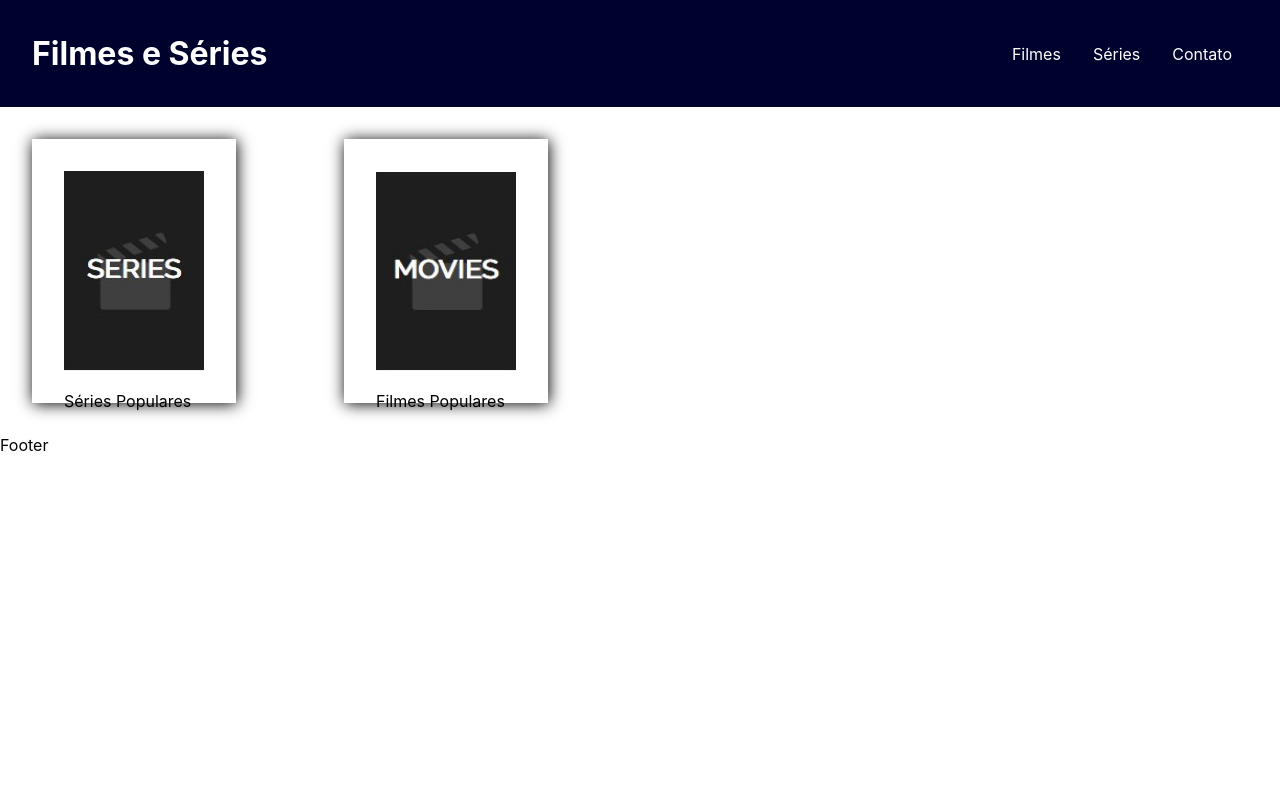
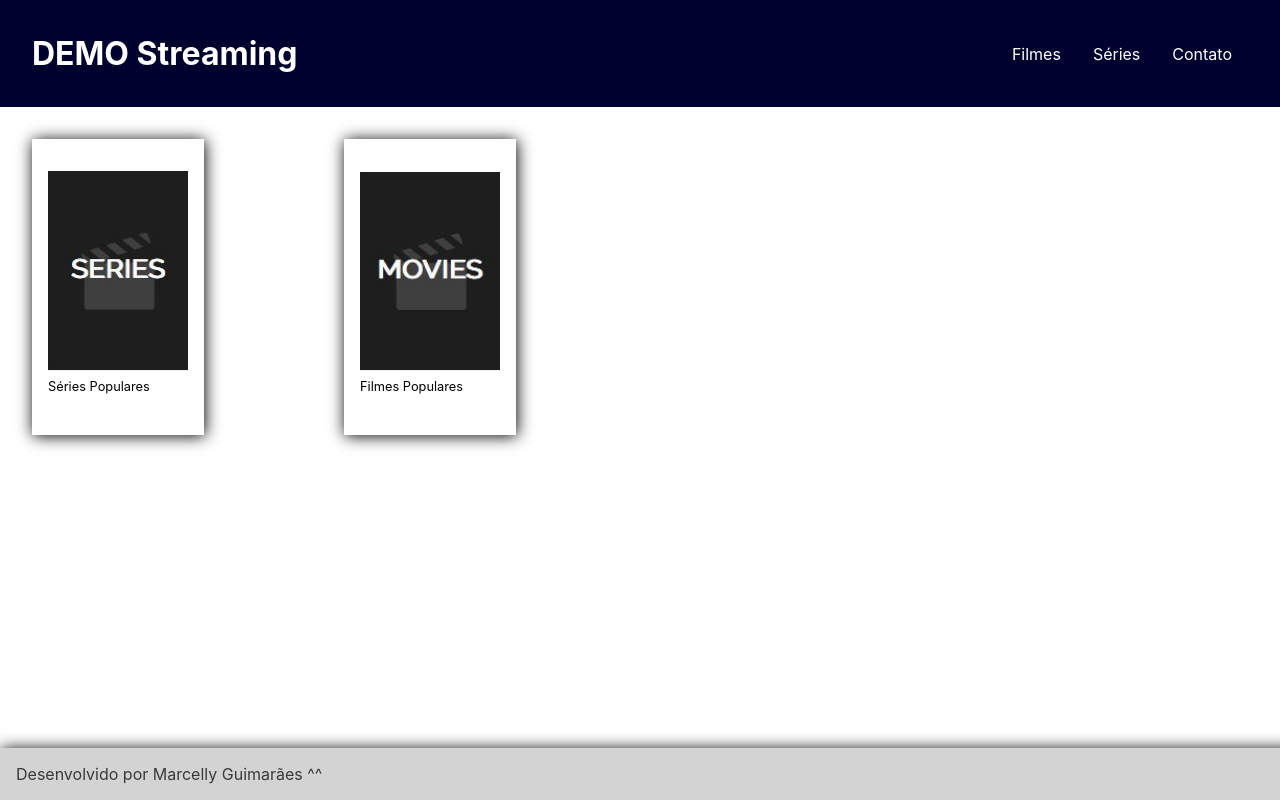
Before and after one commit to MarcellyGuimaraes/streaming-react, a React (Create React App) app: page / in a window 1280 px wide. Built offline with nearby package versions, Linux system fonts and the light colour scheme.

Commit message:
arrumando css e footer

```diff
--- a/src/components/Card/index.jsx
+++ b/src/components/Card/index.jsx
@@ -2,11 +2,9 @@ import React from 'react'
 
 export default function Card({ src, text }) {
   return (
-    <>
-      <div className="card">
-        <img className="cardImg" src={src} alt={text} />
-      </div>
+    <div className="card">
+      <img className="cardImg" src={src} alt={text} />
       <span>{text}</span>
-    </>
+    </div>
   )
 }
--- /dev/null
+++ b/src/components/Footer/index.css
@@ -0,0 +1,9 @@
+.footer {
+    bottom: 0;
+    width: 100%;
+    padding: 1rem;
+    position: fixed;
+    background-color: #d3d3d3;
+    box-shadow: 1px 1px 15px black;
+    color: rgb(58, 58, 58);
+}
--- a/src/components/Footer/index.jsx
+++ b/src/components/Footer/index.jsx
@@ -1,7 +1,8 @@
 import React from 'react'
+import './index.css'
 
 const Footer = () => {
-  return <div>Footer</div>
+  return <div className="footer">Desenvolvido por Marcelly Guimarães ^^</div>
 }
 
 export default Footer
--- a/src/components/Header/index.jsx
+++ b/src/components/Header/index.jsx
@@ -6,7 +6,7 @@ const Header = () => {
   return (
     <header className="header">
       <Link to="/">
-        <h1 className="title">Filmes e Séries</h1>
+        <h1 className="title">DEMO Streaming</h1>
       </Link>
       <nav>
         <ul className="listNav">
--- a/src/templates/Home/index.css
+++ b/src/templates/Home/index.css
@@ -1,11 +1,11 @@
 .container {
-    display: flex;
-    justify-content: space-around;
-    margin: 1rem;
+    display: grid;
+    grid-template-columns: repeat(auto-fill, minmax(250px, 1fr));
+    margin: 1rem 1rem 4rem 1rem;
 }
 
 .card {
-    padding: 2rem;
+    padding: 2rem 1rem 4rem 1rem;
     margin: 1rem;
     box-shadow: 1px 1px 15px black;
     width: 140px;
@@ -16,13 +16,10 @@
     box-shadow: 1px 1px 15px rgb(0, 22, 94);
 }
 
-.container {
-    display: grid;
-    grid-template-columns: repeat(auto-fill, minmax(250px, 1fr));
-}
 
 b,
 span {
+    font-size: 0.8rem;
     align-items: center;
     justify-content: center;
     width: 100%;
--- a/src/templates/Home/index.jsx
+++ b/src/templates/Home/index.jsx
@@ -10,14 +10,14 @@ const Home = () => {
       <Link to="/series">
         <div className="card">
           <img src={series} alt="series card" />
-          <p>Séries Populares</p>
+          <span>Séries Populares</span>
         </div>
       </Link>
 
       <Link to="/filmes">
         <div className="card">
           <img src={filmes} alt="filmes card" />
-          <p>Filmes Populares</p>
+          <span>Filmes Populares</span>
         </div>
       </Link>
     </div>
--- a/src/templates/Series/index.jsx
+++ b/src/templates/Series/index.jsx
@@ -14,9 +14,11 @@ const Series = () => {
         <p>Loading</p>
       ) : (
         payload.map((serie) => (
-          <div key={serie.title}>
-            <Card text={serie.title} src={serie.images['Poster Art'].url} />
-          </div>
+          <Card
+            key={serie.title}
+            text={serie.title}
+            src={serie.images['Poster Art'].url}
+          />
         ))
       )}
     </div>
```
